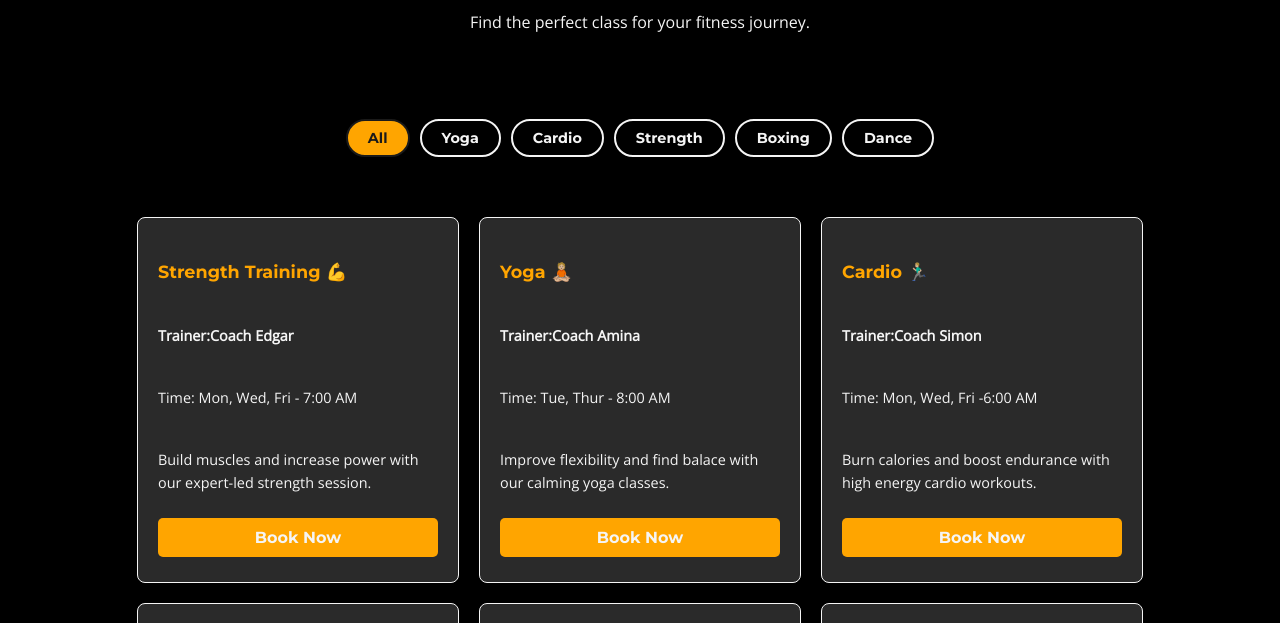
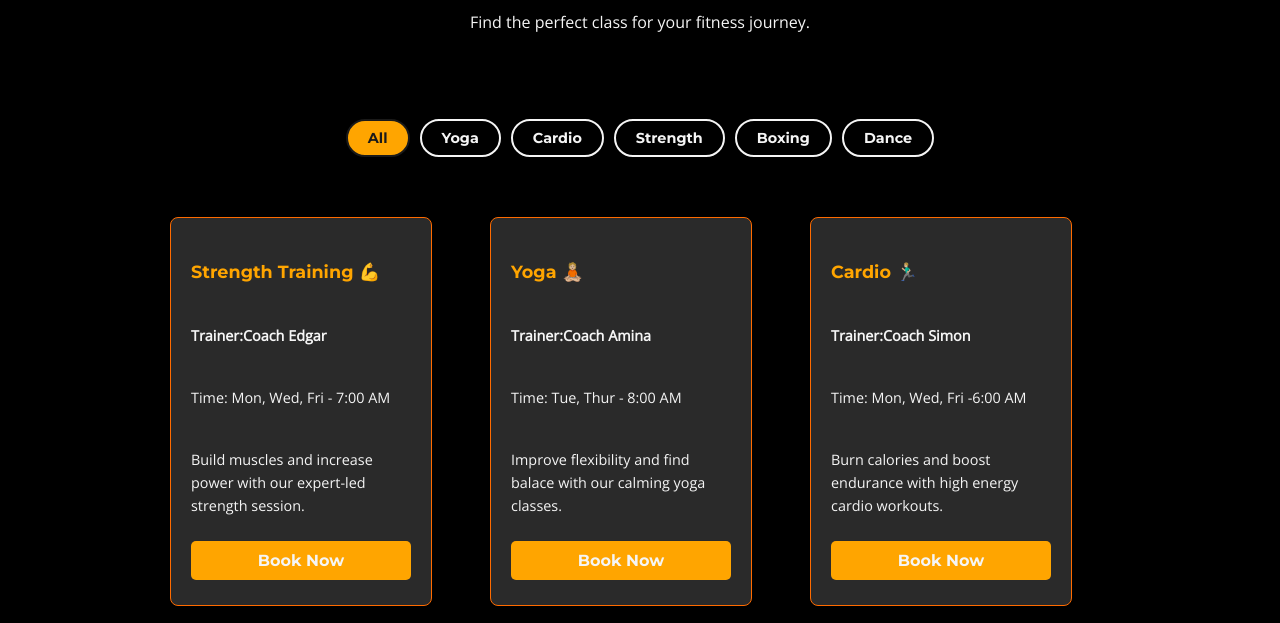
Before and after one commit to adisacodes/Jasiri-gym, a plain HTML site: page classes.html in a window 1280 px wide. Shown: the part 273-896 px from the top of the page. Drawn offline with nearby package versions, Linux system fonts and the light colour scheme.

Commit message:
Fix classes grid layout to 3 cards per row

```diff
--- a/classes.html
+++ b/classes.html
@@ -82,5 +82,6 @@
 <footer>
         <p>&copy; 2026 Jasiri Gym. All rights reserved.</p>
     </footer>
+    <script src="script.js"></script>
 </body>
 </html>
--- a/style.css
+++ b/style.css
@@ -205,24 +205,28 @@ footer {
 }
 
 .classes-grid {
-display: flex;
+display: grid;
 justify-content: center;
-flex-wrap: wrap;
+grid-template-columns: repeat(3, 300px);
 gap: 20px;
+padding: 30px 40px;
+align-items: stretch;
 background-color: black;
-padding: 30px 40px;
 }
 
 .class-card {
     flex-direction: column;
     display: flex;
-    border: 1px solid;
+    border: 1px solid #ff6b00;
     border-radius: 8px;
     gap: 10px;
     background-color: #2a2a2a;
     padding: 25px 20px;
-    width: 280px;
-    transition: 0.3s;
+    width: 220px;
+    transition: transform 0.3s;
+    gap: 10px;
+    flex: 0 0 220px;
+    max-width: 220px;
  }
 
  .class-card:hover {
```
Also changed, not shown: index.html (+1 -0 lines).
